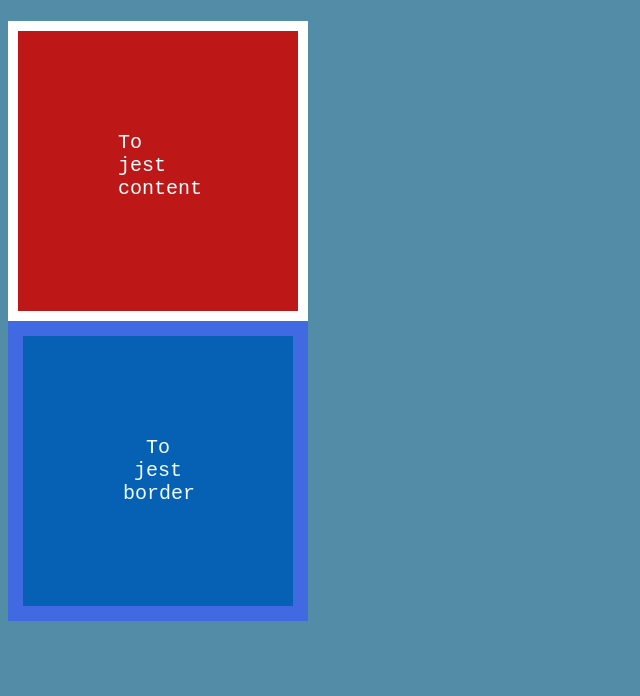
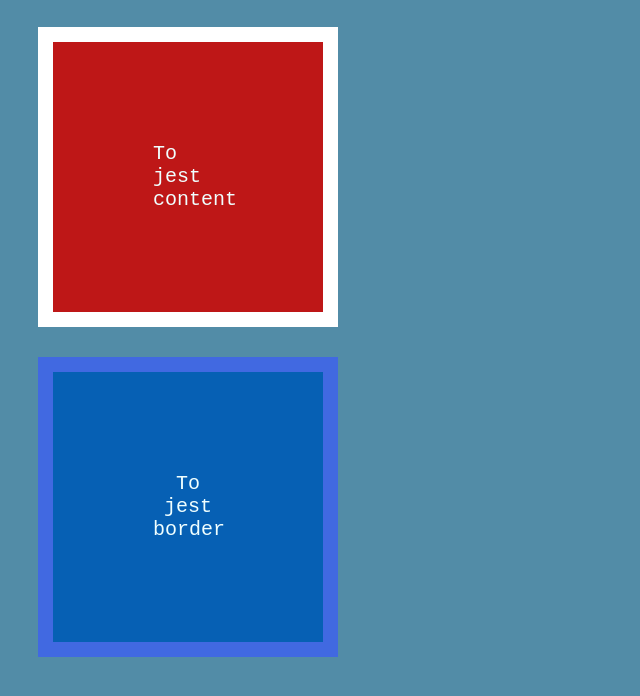
Before and after one commit to TomaszKulaDev/box-model, a plain HTML site: page index.html in a window 1280 px wide. Shown: the part 52-748 px from the top of the page, without its empty margins (0-640 px from the left). Drawn offline with Linux system fonts and the light colour scheme.

```diff
--- a/style.css
+++ b/style.css
@@ -3,33 +3,33 @@ font-family: monospace;
 background-color: rgb(82, 140, 167);
 color: azure;
 font-size: x-large;
-
 }
 
 h3 {
 text-transform: uppercase;
-
 }
-
 
 div {
 width: 300px; /* DRY */
 height: 300px;
-
 }
 
 .content {
     background: rgb(190, 23, 23);
     box-sizing:border-box;
     padding: 100px 100px;
-    border: 10px solid white;
+    border: 15px solid white;
+    margin: 30px;
 }
-/*  Remember to set box-sizing: border-box; */
+/*  -Remember to set box-sizing: border-box;
+    -Marginesy z boków sie dodają 30+30
+    -Margines w kolumnie jest wybierany wiekszy z 2 elementów. */
 .border {
     background-color: rgb(6, 96, 180);
     box-sizing: border-box;
     border: 15px solid royalblue;
     padding: 100px 100px;
     text-align:center;
+    margin: 30px;
 
 }
```
